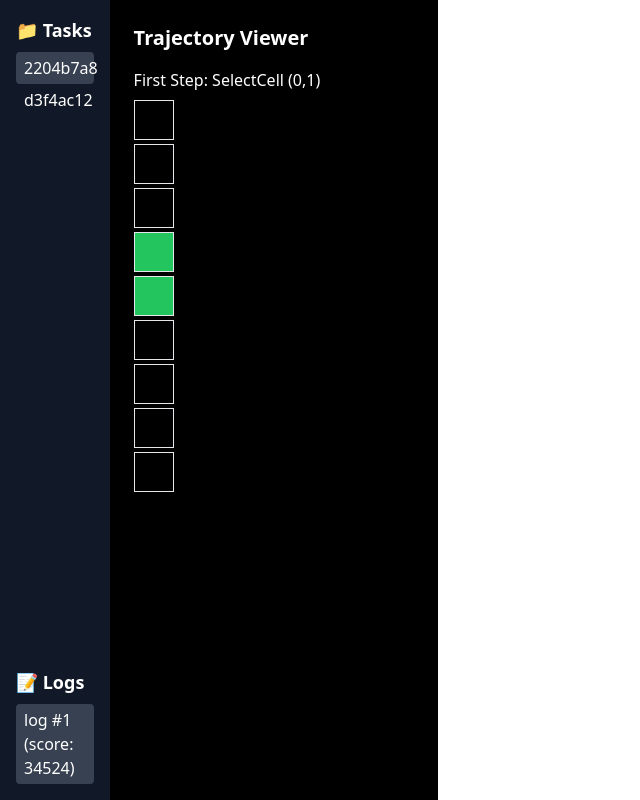
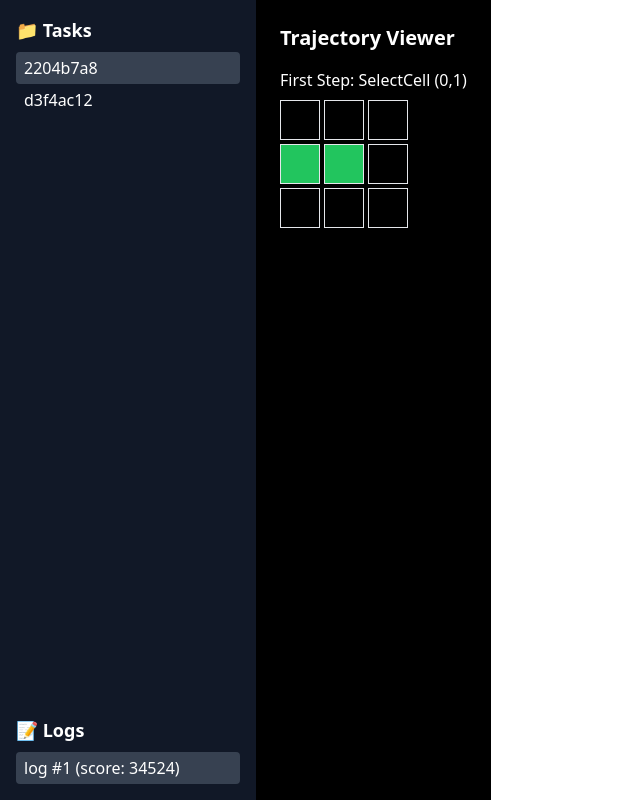
Before and after one commit to SejinKimm/ARCTrajViewer, a React (Vite) app: page / in a window 1280 px wide. Shown: the whole page, without its empty margins (0-640 px from the left). Built offline with nearby package versions, Linux system fonts and the light colour scheme.

Commit message:
modify layouts

```diff
--- a/src/ArcTrajViewer.jsx
+++ b/src/ArcTrajViewer.jsx
@@ -53,10 +53,10 @@ export default function ARCTrajViewer() {
   return (
     <div className="flex h-screen font-sans">
       {/* 왼쪽 사이드바 */}
-      <div className="w-1/4 bg-gray-900 text-white p-4 flex flex-col justify-between">
+      <div className="w-64 bg-gray-900 text-white p-4 flex flex-col">
         <div>
           <h2 className="text-lg font-semibold mb-2">📁 Tasks</h2>
-          <ul>
+          <ul className="mb-6">
             {sampleTasks.map((task) => (
               <li
                 key={task.id}
@@ -76,8 +76,8 @@ export default function ARCTrajViewer() {
           </ul>
         </div>
 
-        <div>
-          <h2 className="text-lg font-semibold mt-6 mb-2">📝 Logs</h2>
+        <div className="mt-auto">
+          <h2 className="text-lg font-semibold mb-2">📝 Logs</h2>
           <ul>
             {selectedTask?.logs.map((log) => (
               <li
@@ -95,12 +95,17 @@ export default function ARCTrajViewer() {
       </div>
 
       {/* 오른쪽 Trajectory Viewer */}
-      <div className="flex-1 bg-black text-white p-6">
+      <div className="flex-1 bg-black text-white p-6 overflow-auto">
         <h1 className="text-xl font-bold mb-4">Trajectory Viewer</h1>
         {firstState ? (
           <div>
             <p className="mb-2">First Step: {firstState.action}</p>
-            <div className={`grid grid-cols-${firstState.grid[0].length} gap-1`}>
+            <div
+              className="inline-grid gap-1"
+              style={{
+                gridTemplateColumns: `repeat(${firstState.grid[0].length}, minmax(0, 2.5rem))`
+              }}
+            >
               {firstState.grid.map((row, y) =>
                 row.map((val, x) => {
                   const objectHere = firstState.objects.find((o) => o.x === x && o.y === y);
```
